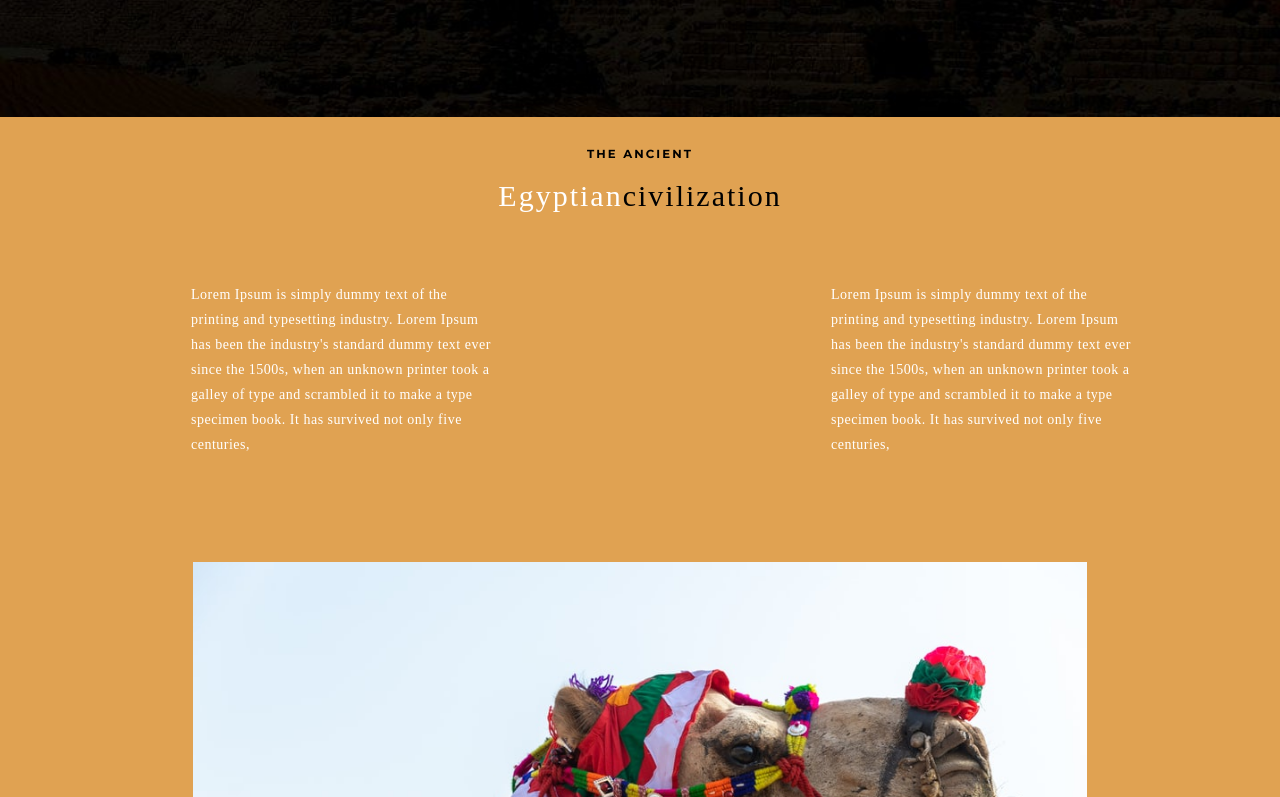
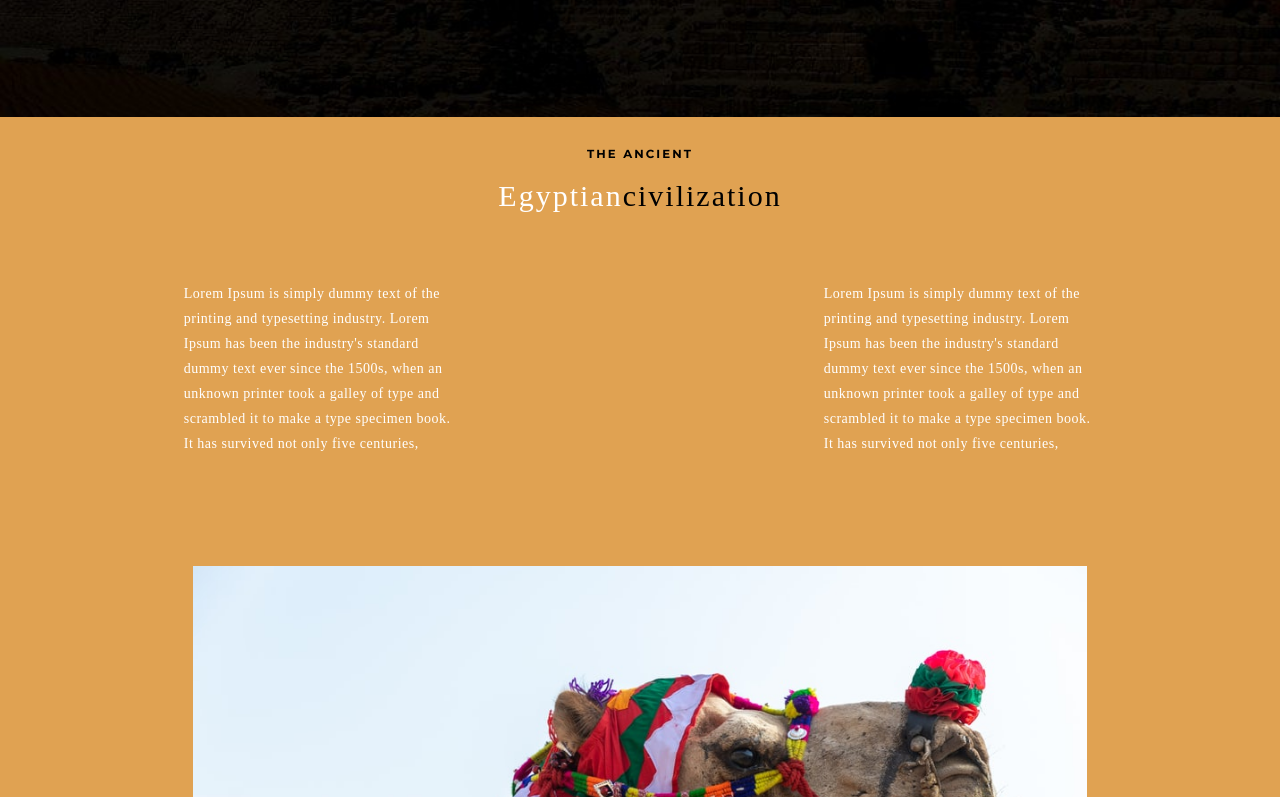
Before and after one commit to Anj003/GOTOEGYPT, a plain HTML site: page index.html in a window 1280 px wide. Shown: the part 683-1480 px from the top of the page. Drawn offline with nearby package versions, Linux system fonts and the light colour scheme; a web font is replaced by a local one.

Commit message:
first commit

```diff
--- a/css/style.css
+++ b/css/style.css
@@ -182,7 +182,7 @@ z-index: -1;
 /* end of header section  */
 /* hero-section */
 #hero{
-background-image: url("/images/c11.jpg");
+background-image: url("../images/c11.jpg");
 background-position:top center;
 position: relative;
 background-size: cover;
@@ -327,18 +327,42 @@ box-sizing: border-box;
 }
 #services .row p{
     float: left;
-    width: 50%;
-  height: 50%;
+    width: 100%;
+  height: 100%;
+}
+#services .service-top{
+  flex-direction: column;
+  display: flex;
+  align-items: center;
+  justify-content: center;
+  flex-wrap: wrap;
 }
 #services .service-top .row p {
     color: white;
     font-size: 1.4rem;
-    margin-top: 5px;
+    /* margin-top: 18px;*/
     line-height: 2.5rem;
     font-weight: 300;
     letter-spacing: .05rem;
     text-align: start;
-    padding: 36px 145px 5px 191px;
+    /* padding: 36px 145px 5px 191px; */
+}
+#services .col-6{
+  flex-basis: 100%;
+  display: flex;
+  align-items: flex-start;
+  justify-content: center;
+  flex-direction: row;
+  padding: 30px;
+  margin: 1px -1%;
+}
+#services .col-6::after{
+  content: " ";
+  position: absolute;
+  left: 0;
+  top: 0;
+  height: 100%;
+  width:100%;
 }
 #services .service-bottom{
   display: flex;
@@ -346,7 +370,7 @@ box-sizing: border-box;
   justify-content: center;
   flex-wrap: wrap;
   flex-direction: column;
-  margin-top: 60px;
+  margin-top: 30px;
   height: 80%;
 }
  #services .service-item{
@@ -523,10 +547,30 @@ padding-bottom: 30px;
   }
 }
 /* end keyframes */
-
-
+/* Media Query for tablet  */
+@media only screen and (min-width: 1000px){
+  /* sevice section  */
+   #services .service-top .row p{
+    flex-basis : 45%;
+    margin: 1.5%;
+    box-sizing: border-box;
+    flex-direction: column;
+  }
+  #services .service-top{
+    box-sizing: border-box;
+  }
+  #services .service-top .row {
+  display: flex;
+  }
+  #services .service-top .row::after{
+    content: '';
+    display: table;
+    clear: both;
+  }
+}
+/* end service section*/
 /* Media Query for desktop  */
-@media only screen and (min-width: 1200px){
+@media only screen and (min-width: 1000px){
   #header .hamburger{
     display: none;
   }
@@ -550,4 +594,5 @@ padding-bottom: 30px;
     display: none;
   }
 }
-/* end media query  */
+
+/* end of query  */
--- a/index.html
+++ b/index.html
@@ -41,7 +41,7 @@
         <h1>Discover the last remaining of ancient Egypt </h1>
         <h1></h1>
         <div class="scroll">
-        <img src="/images/c8.png" alt="#">
+        <img src="./images/c8.png" alt="#">
         </div>
         <!-- <div><img src="/images/c6.png" alt="#"></div> -->
         <a href="a" type="button" class="cta">Scroll Down</a>
@@ -70,7 +70,7 @@
       <div class="service-item">
          <div class="row">
              <div class="col-12">
-                <img src="/images/c19.jpg" alt="#">
+                <img src="./images/c19.jpg" alt="#">
              </div>
          </div>
        </div>
@@ -100,7 +100,7 @@
                 <a href="a" type="button" class="cta">Read more</a>
             </div>
              <div class="col-6">
-             <img  class="effect" src="/images/c0-min.png" alt="#">
+             <img  class="effect" src="./images/c0-min.png" alt="#">
              </div>
           </div>
          </div>
```
Also changed, not shown: 1 other file.
